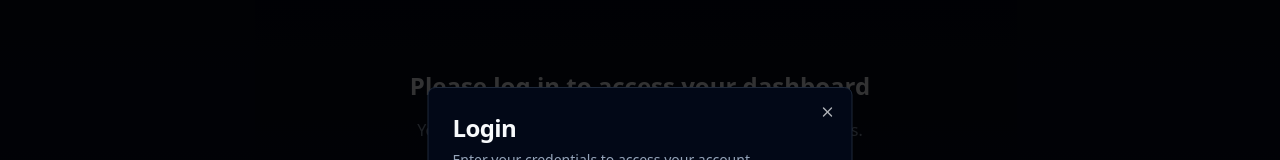
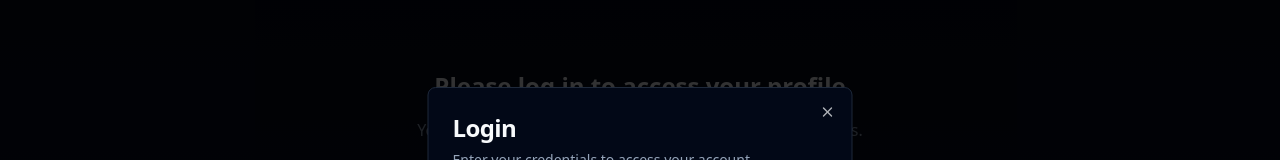
Before and after one commit to BrainForgeQuiz/app, a Next.js app in the folder frontend/: page /profile in a window 1280 px wide. Shown: the part 135-295 px from the top of the page. Built offline with nearby package versions, Linux system fonts and the light colour scheme; no server answers.

Commit message:
Update loading and login messages to reflect profile context

```diff
--- a/frontend/app/profile/page.tsx
+++ b/frontend/app/profile/page.tsx
@@ -38,7 +38,7 @@ export default function Profile() {
         <div className="flex items-center justify-center min-h-[calc(100vh-4rem)]">
           <div className="text-center">
             <h2 className="text-2xl font-semibold">Loading...</h2>
-            <p className="text-muted-foreground">Please wait while we load your dashboard</p>
+            <p className="text-muted-foreground">Please wait while we load your profile</p>
           </div>
         </div>
       </div>
@@ -84,7 +84,7 @@ export default function Profile() {
           </Tabs>
         ) : (
           <div className="text-center py-12">
-            <h2 className="text-2xl font-bold mb-4">Please log in to access your dashboard</h2>
+            <h2 className="text-2xl font-bold mb-4">Please log in to access your profile</h2>
             <p className="text-muted-foreground mb-6">You need to be logged in to view and manage your quizzes.</p>
           </div>
         )}
```
